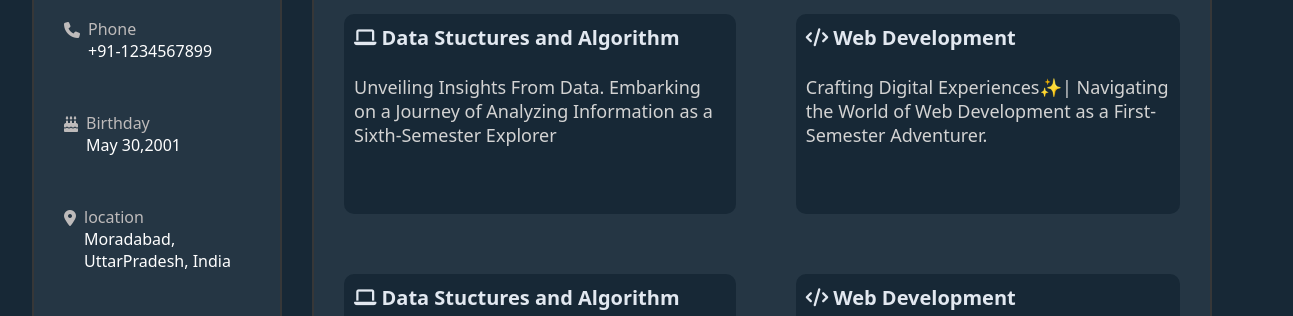
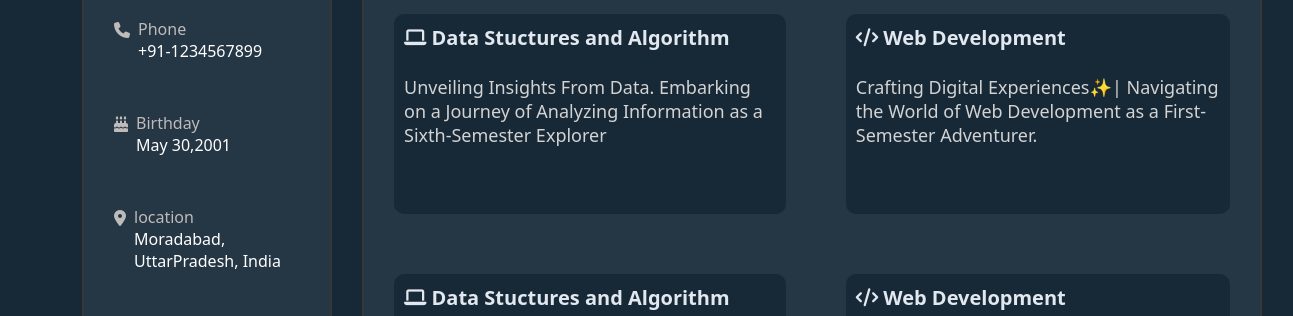
Before and after one commit to Alisherkhan032/portfolio, a plain HTML site: page index.html in a window 1536 px wide. Shown: the part 487-803 px from the top of the page, without its empty margins (18-1311 px from the left). Drawn offline with Linux system fonts and the light colour scheme.

Commit message:
media query at test

```diff
--- a/styles/style.css
+++ b/styles/style.css
@@ -207,3 +207,8 @@ img{
 a{
     color: #e2e8f0;
 }
+@media only screen and (min-width : 1306px) {
+    .sidebar{
+        margin-left: 100px;
+    }
+}
```
